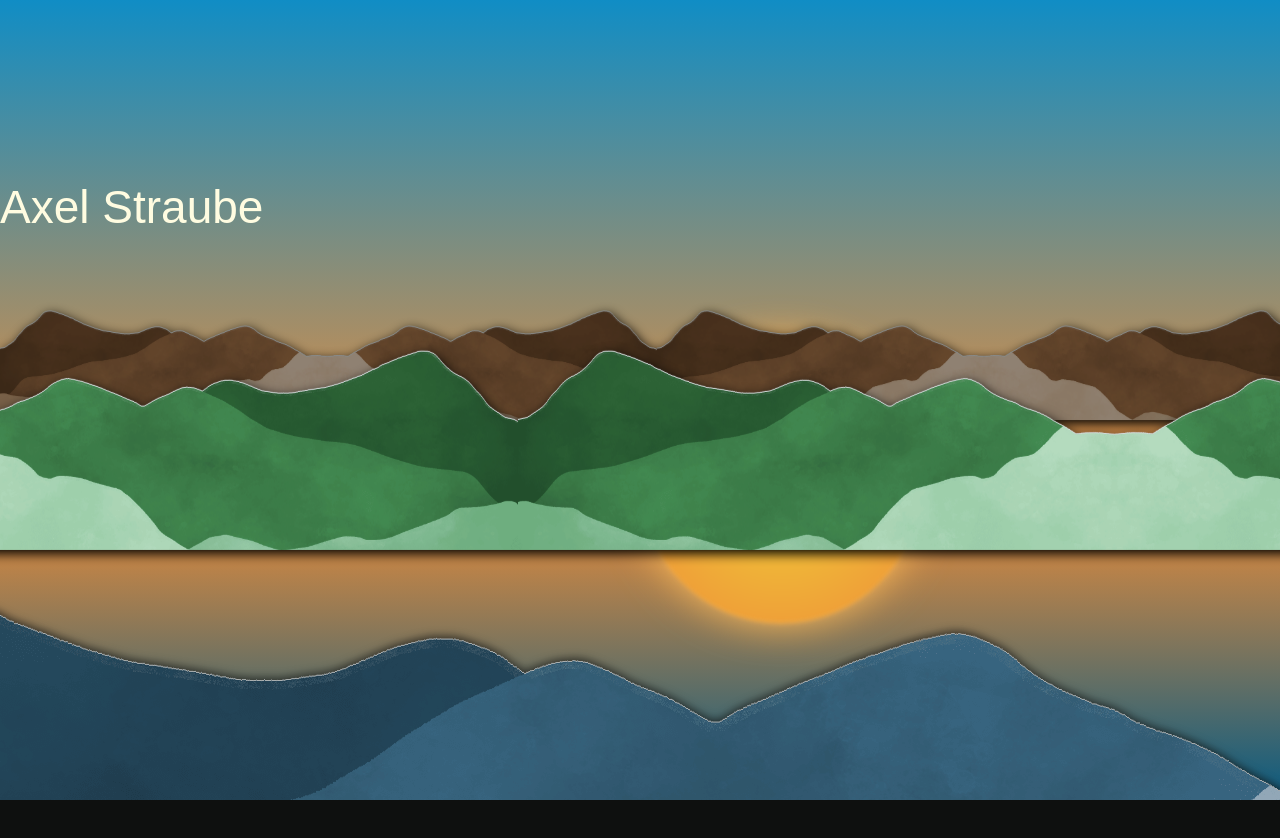
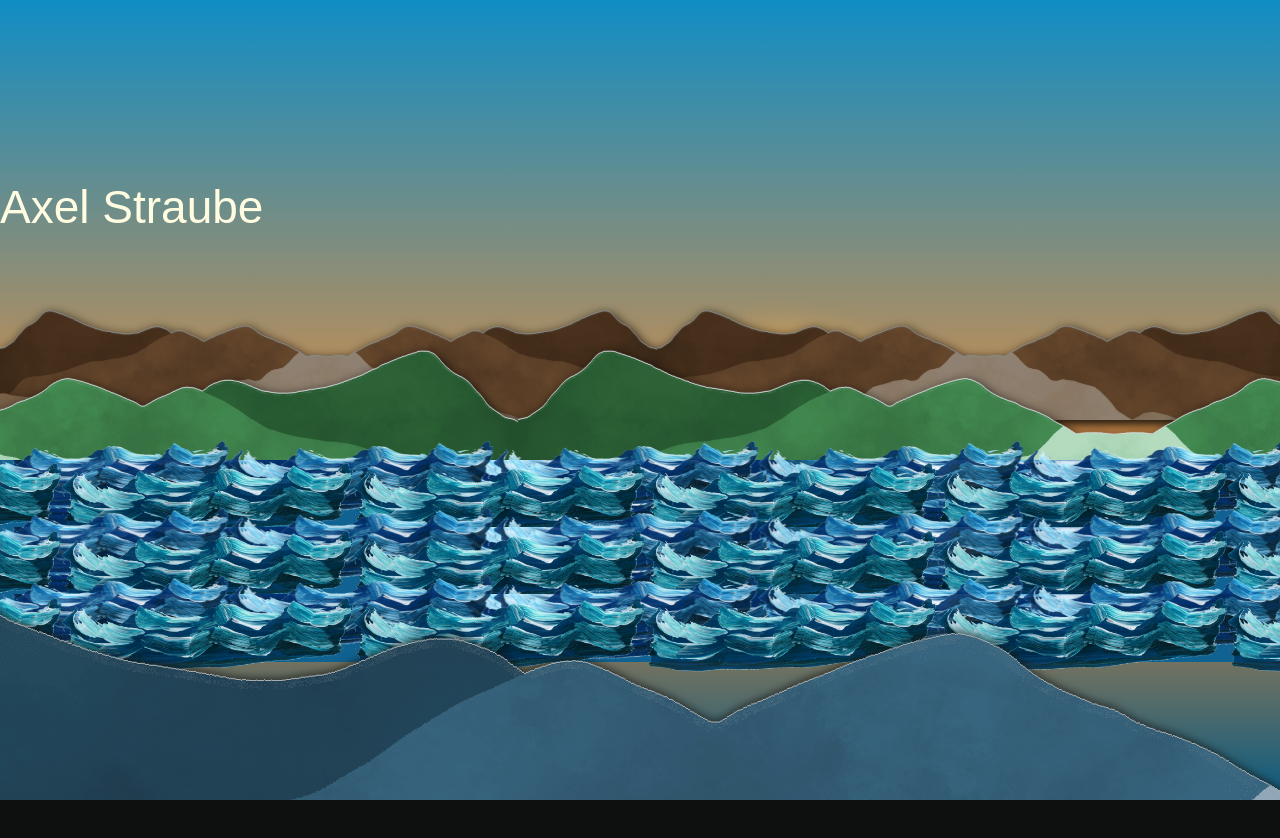
Before and after one commit to a-straube/portfolio-alpha, a React (Create React App) app: page / in a window 1280 px wide. Shown: the top 838 px of the page. Built offline with nearby package versions, Linux system fonts and the light colour scheme; a web font is replaced by a local one.

Commit message:
Add MovingWater

```diff
--- a/src/section1-Intro/IntroSection.css
+++ b/src/section1-Intro/IntroSection.css
@@ -35,6 +35,12 @@
   filter: invert(1) hue-rotate(102deg) drop-shadow(0px -1px 0px #e2e9eb) drop-shadow(2px 4px 6px #000000) brightness(0.95);
   height: 28vh;
 }
+#movingWater {
+  position: absolute;
+  bottom: 8vh;
+  height: 12vh;
+  width: 100%;
+}
 #mountain3 {
   bottom: 0;
   left: -37%;
--- a/src/section1-Intro/IntroSection.js
+++ b/src/section1-Intro/IntroSection.js
@@ -1,5 +1,6 @@
 import { Parallax } from 'react-scroll-parallax';
 import './IntroSection.css';
+import MovingWater from './MovingWater'
 
 function IntroSection() {
     return (
@@ -10,6 +11,9 @@ function IntroSection() {
             <Parallax speed={4} id='sun'></Parallax>
             <Parallax speed={-40} id='mountain1' className='mountain'></Parallax>
             <Parallax speed={-30} id='mountain2' className='mountain'></Parallax>
+            <Parallax speed={-28} id='movingWater'>
+                <MovingWater />
+            </Parallax>
             <Parallax id='mountain3' className='mountain'></Parallax>
         </section>
     );
--- a/src/section1-Intro/IntroSection.less
+++ b/src/section1-Intro/IntroSection.less
@@ -36,6 +36,11 @@
     height: 28vh;
 }
 
+#movingWater {
+    position: absolute; bottom: 8vh;
+    height: 12vh; width: 100%;
+}
+
 #mountain3 {
     bottom: 0; left: -37%;
     filter: invert(1) hue-rotate(180deg) drop-shadow(0px -1px 0px #e2e9eb) drop-shadow(0px -2px 4px rgba(30, 28, 26, 0.75)) brightness(0.75);
--- /dev/null
+++ b/src/section1-Intro/MovingWater.css
@@ -0,0 +1,56 @@
+.water-row {
+  background: url('../img/ocean-wave-paint-brush-stroke-1.png') #0f6291 repeat-x;
+  background-position: 0 -45px;
+  background-size: auto 168%;
+  display: block;
+  height: 70%;
+  width: 100%;
+  position: relative;
+}
+.water-row:before,
+.water-row:after {
+  content: '';
+  -webkit-animation-timing-function: linear;
+  -webkit-animation-iteration-count: infinite;
+  animation-timing-function: linear;
+  animation-iteration-count: infinite;
+  background: url('../img/ocean-wave-paint-brush-stroke-1.png') repeat-x;
+  background-size: auto 100%;
+  opacity: 0.88;
+  position: absolute;
+  transform: translateZ(0);
+  width: 100%;
+}
+.water-row:before {
+  -webkit-animation-name: backwardMovement;
+  -webkit-animation-duration: 1680s;
+  animation-name: backwardMovement;
+  animation-duration: 1680s;
+  bottom: 28%;
+  height: 100%;
+}
+.water-row:after {
+  -webkit-animation-name: forwardMovement;
+  -webkit-animation-duration: 980s;
+  animation-name: forwardMovement;
+  animation-duration: 980s;
+  bottom: -15%;
+  height: 110%;
+  filter: hue-rotate(344deg);
+}
+@keyframes forwardMovement {
+  from {
+    background-position: 0%;
+  }
+  to {
+    background-position: 1000%;
+  }
+}
+@keyframes backwardMovement {
+  from {
+    background-position: 0%;
+  }
+  to {
+    background-position: -1000%;
+  }
+}
--- /dev/null
+++ b/src/section1-Intro/MovingWater.js
@@ -0,0 +1,13 @@
+import './MovingWater.css';
+
+function MovingWater() {
+    return (
+        <div>
+            <div className="water-row"></div>
+            <div className="water-row"></div>
+            <div className="water-row"></div>
+        </div>
+    )
+}
+
+export default MovingWater
--- /dev/null
+++ b/src/section1-Intro/MovingWater.less
@@ -0,0 +1,48 @@
+.water-row {
+    background: url('./../img/ocean-wave-paint-brush-stroke-1.png') #0f6291 repeat-x;
+    background-position: 0 -45px;
+    background-size: auto 168%;
+    display: block;
+    height: 70%; width: 100%;
+    position: relative;
+    &:before, &:after {
+        content: '';
+        -webkit-animation-timing-function: linear;
+        -webkit-animation-iteration-count: infinite;
+        animation-timing-function: linear;
+        animation-iteration-count: infinite;
+        background: url('./../img/ocean-wave-paint-brush-stroke-1.png') repeat-x;
+        background-size: auto 100%;
+        opacity: 0.88;
+        position: absolute;
+        transform: translateZ(0);
+        width: 100%;
+    }
+    &:before {
+        -webkit-animation-name: backwardMovement;
+        -webkit-animation-duration: 1680s;
+        animation-name: backwardMovement;
+        animation-duration: 1680s;
+        bottom: 28%;
+        height: 100%;
+    }
+    &:after {
+        -webkit-animation-name: forwardMovement;
+        -webkit-animation-duration: 980s;
+        animation-name: forwardMovement;
+        animation-duration: 980s;
+        bottom: -15%;
+        height: 110%;
+        filter: hue-rotate(344deg);
+    }
+}
+
+@keyframes forwardMovement {
+    from { background-position: 0% }
+    to { background-position: 1000% }
+}
+
+@keyframes backwardMovement {
+    from { background-position: 0% }
+    to { background-position: -1000% }
+}
```
